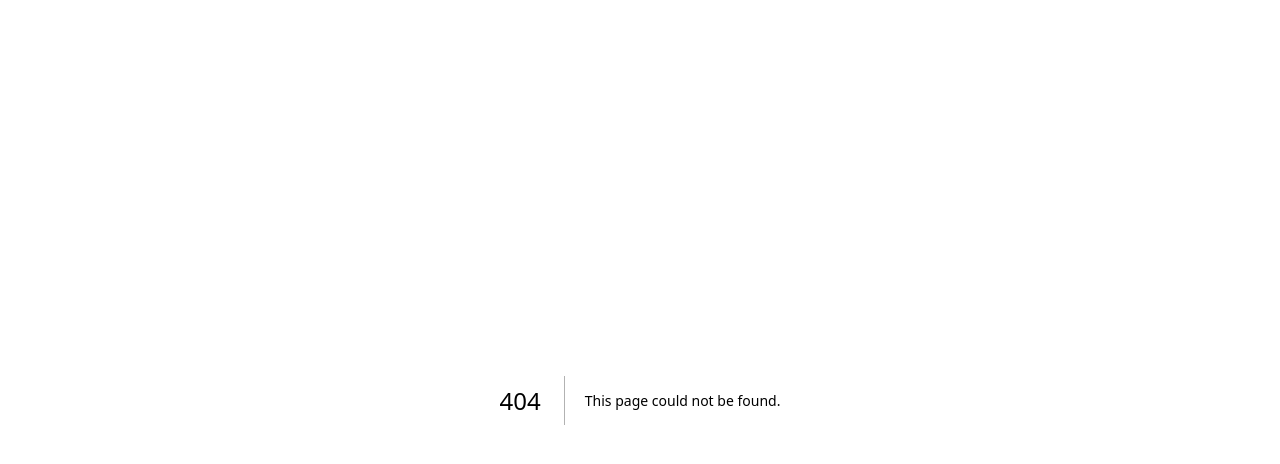
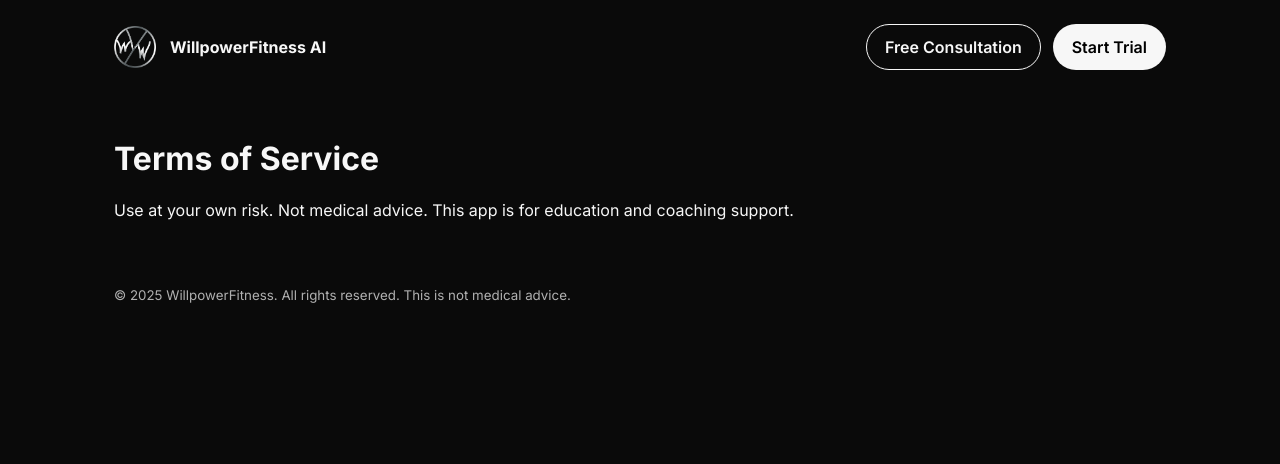
Before and after one commit to WillpowerfitnessAI/willpowerfitness-frontend, a Next.js app: page /terms in a window 1280 px wide. Before the commit this address had no page. Shown: the top 464 px of the page. Built offline with nearby package versions, Linux system fonts and the light colour scheme.

Commit message:
Create terms.js

```diff
--- /dev/null
+++ b/pages/terms.js
@@ -0,0 +1,11 @@
+// pages/terms.js
+import Layout from '../components/Layout';
+
+export default function Terms() {
+  return (
+    <Layout>
+      <h1>Terms of Service</h1>
+      <p className="muted">Use at your own risk. Not medical advice. This app is for education and coaching support.</p>
+    </Layout>
+  );
+}
```
